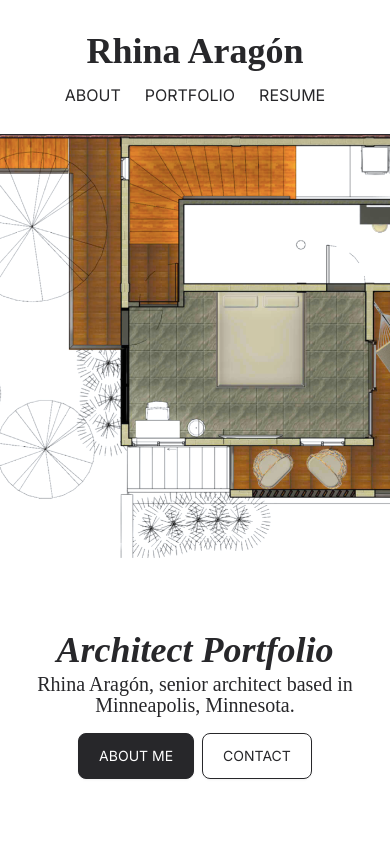
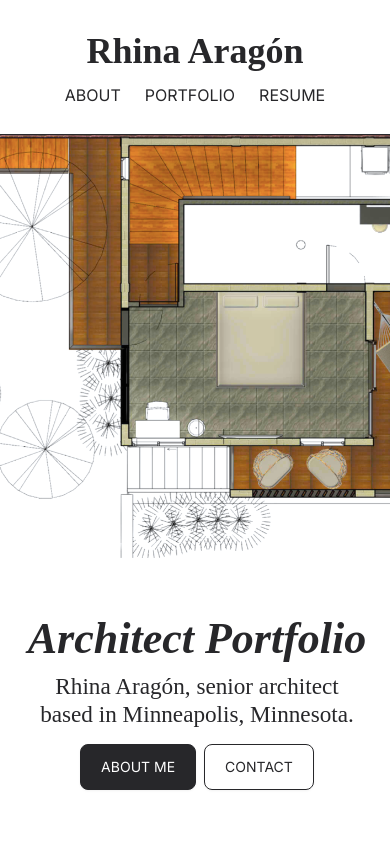
Before and after one commit to liz-garcia/architect-portfolio, a React (Vite) app in the folder client/: page / in a window 390 px wide. Shown: the top 844 px of the page. Built offline with nearby package versions, Linux system fonts and the light colour scheme; a web font is replaced by a local one.

Commit message:
Updated sizes, paddings and margins for better responsiveness in hero-title section.

```diff
--- a/client/src/pages/Home/HeroSection.jsx
+++ b/client/src/pages/Home/HeroSection.jsx
@@ -9,11 +9,11 @@ import heroImage3 from "/architectural-plan-3.png";
 const heroSectionStyle =
   "w-[100dvw] h-[88dvh] flex pl-16 md:p-0 2xl:pl-16 3xl:pl-28 items-center justify-center md:flex-col-reverse gap-8 md:gap-3 2xl:gap-12 3xl:gap-24 xs:gap-0 xs:h-[84dvh]";
 const heroTitleStyle =
-  "w-1/3 text-center flex flex-col md:w-full md:h-1/3 sm:h-2/5 items-center justify-center md:pb-8 sm:pb-12 xs:pb-0 xs:h-[40%]";
+  "w-1/3 text-center flex flex-col md:w-full md:h-1/3 sm:h-2/5 items-center justify-center md:pb-8 sm:pb-4 xs:pb-0 xs:h-[40%] xs:pl-1";
 const h1Style =
-  "font-serif italic font-bold mb-4 sm:text-5xl/[2.5rem] lg:text-5xl/[3rem] xl:text-6xl/[3.5rem] 2xl:text-7xl/[4rem] 3xl:text-8xl/[5.5rem] md:mb-2 sm:pb-0 sm:pt-2 xs:text-4xl/[2rem]";
+  "font-serif italic font-bold mb-4 sm:text-[3.25rem]/[2.5rem] lg:text-6xl/[3.5rem] xl:text-7xl/[4rem] 2xl:text-[5.5rem]/[4.5rem] 3xl:text-9xl/[6.5rem] md:mb-2 sm:pb-0 sm:pt-2 xs:text-[2.75rem]/[2.15rem] 2xs:text-4xl/[2rem]";
 const h2Style =
-  "font-serif font-normal pb-2 lg:px-0 2xl:px-4 3xl:px-4 mb-4 md:mb-2 2xl:text-2xl lg:text-2xl/7 sm:text-xl/[1.5rem] xs:text-xl/[1.35rem] 3xl:text-3xl mx-8 xl:mx-4 3xl:mx-2";
+  "font-serif font-normal pb-2 md:px-4 2xl:px-2 mb-4 md:mb-2 2xl:text-2xl/7 lg:text-[1.25rem]/6 lg:px-0 lg:mx-0 md:text-2xl sm:text-[1.45rem]/[1.75rem] sm:py-2 sm:px-8 xs:text-[1.45rem]/[1.75rem] 2xs:text-xl/[1.35rem] 3xl:text-4xl mx-8 xl:mx-2 3xl:mx-2 3xl:px-0 3xl:py-2 3xl:pb-4";
 const heroImagesContainerStyle =
   "w-2/3 h-full md:h-2/3 sm:h-3/5 md:w-full xs:h-[60%]";
 const heroButtonsStyle = "flex gap-2";
```
